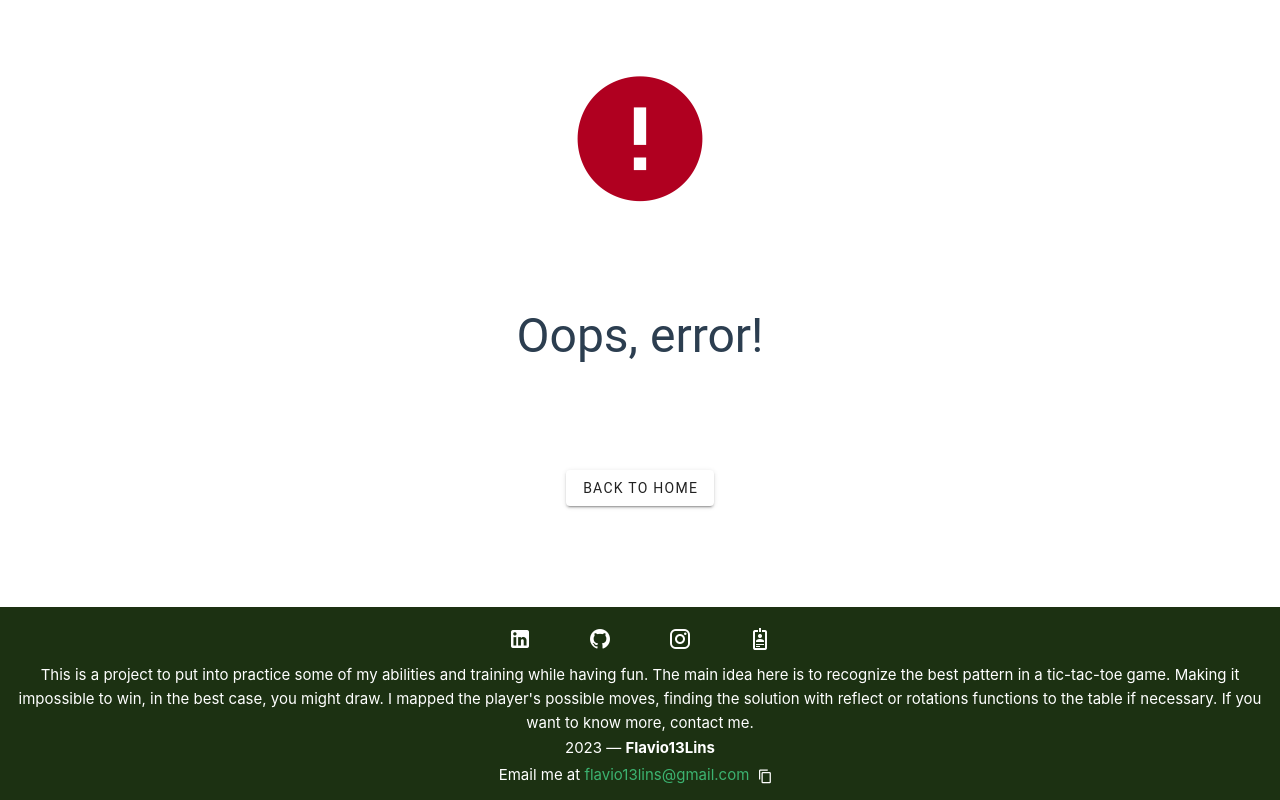
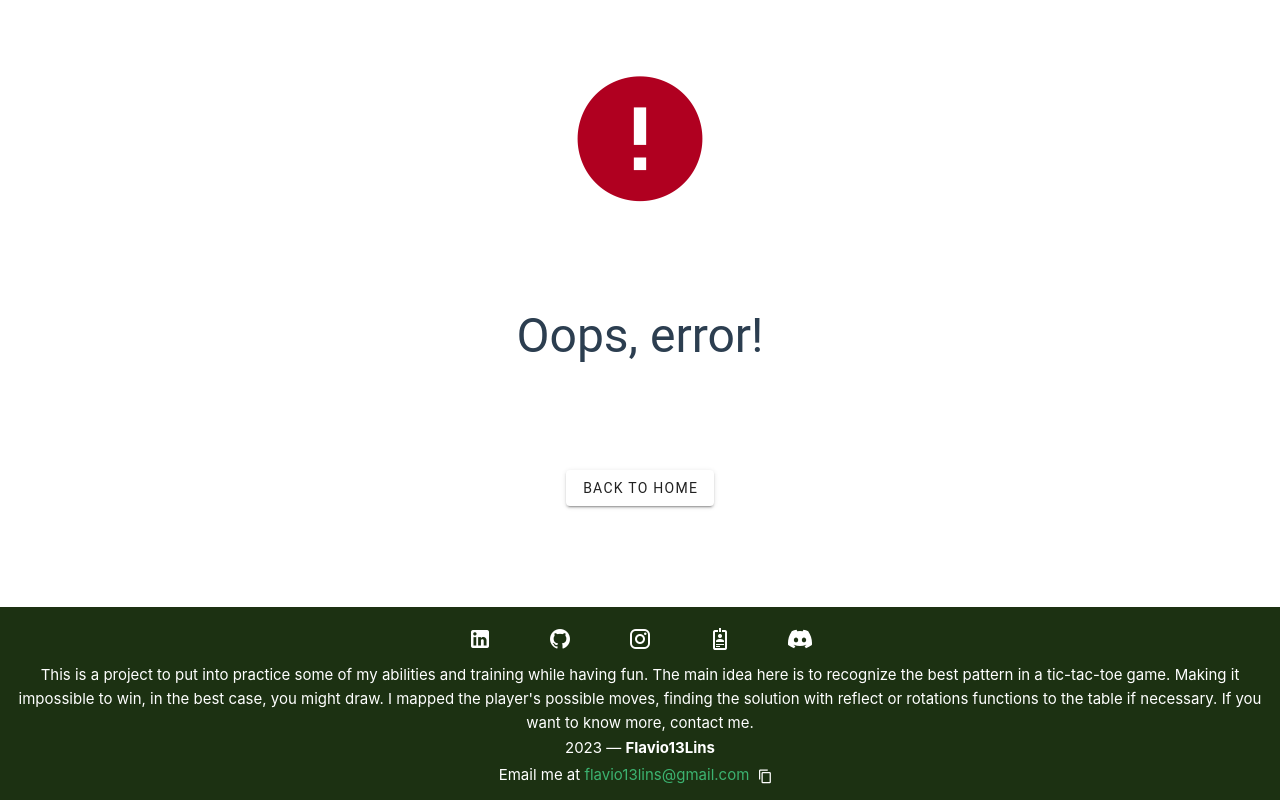
Before and after one commit to Flavio13Lins/tic-tac-toe, a Vue app in the folder tic-tac-toe/: page /error in a window 1280 px wide. Built offline with nearby package versions, Linux system fonts and the light colour scheme.

Commit message:
feat: add btn to click to discord ref

```diff
--- a/tic-tac-toe/src/components/TheFooter.vue
+++ b/tic-tac-toe/src/components/TheFooter.vue
@@ -11,6 +11,17 @@
           @click="openTabWith(icon.link)"
           variant="text"
         ></v-btn>
+        <v-btn
+         class="mx-4"
+         variant="text"
+         icon
+         href="https://discordid.netlify.app/?id=654752684884361265"
+         target="_blank"
+        >
+          <img
+            :src="`${discordIcon}`"
+          />
+        </v-btn>
       </div>
 
       <div class="pt-0">
```
